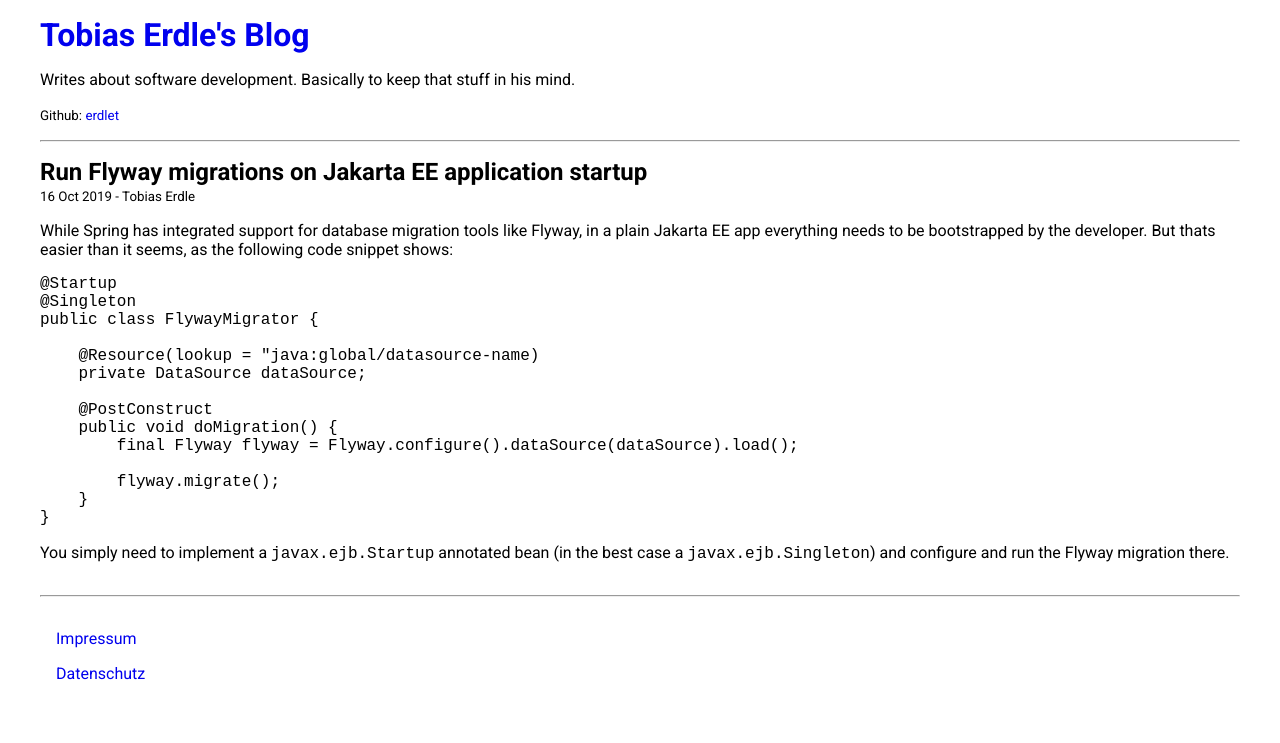
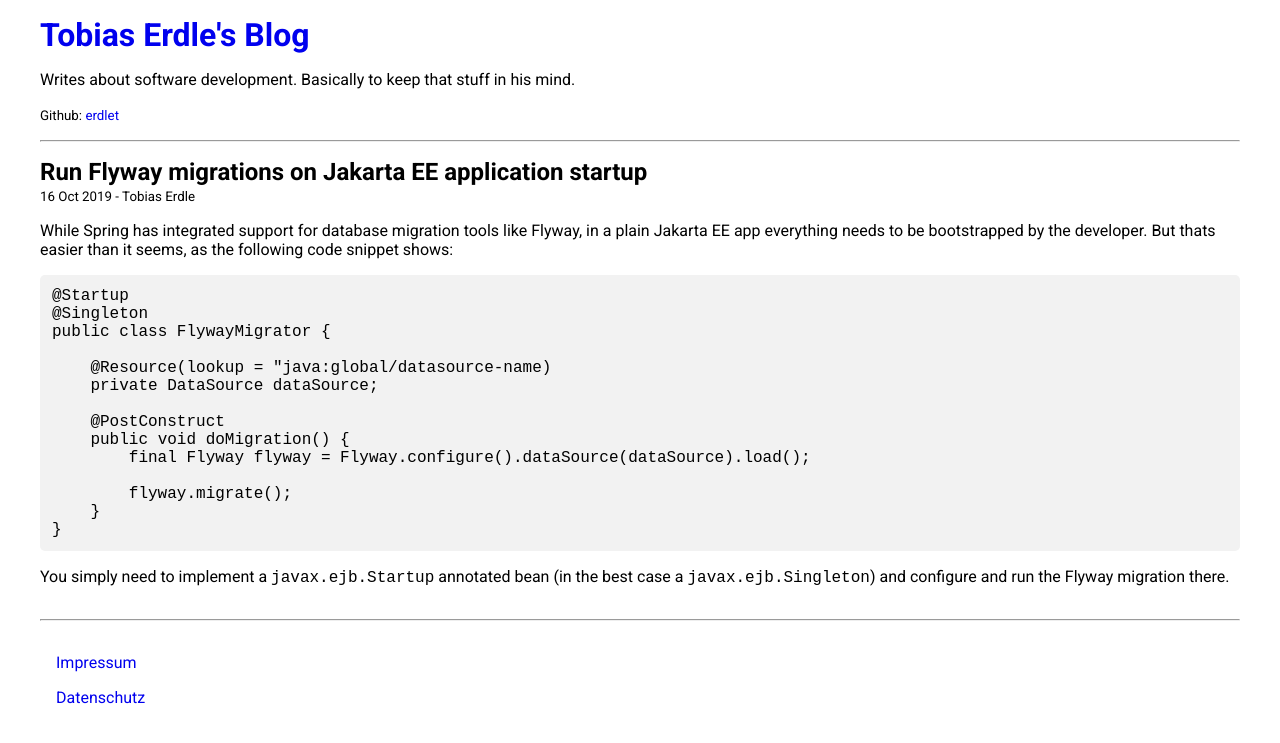
Before and after one commit to erdlet/erdlet.github.io, a Jekyll site: the page built from _posts/2019-10-16-flyway-on-jakarta-ee-app-startup.md, in a window 1280 px wide. Shown: the top 743 px of the page. Built offline with Jekyll 4.4.1, drawn with Linux system fonts in a browser that asks for light colours.

Commit message:
Style code blocks a little bit

```diff
--- a/assets/css/styles.css
+++ b/assets/css/styles.css
@@ -52,3 +52,10 @@
 a:visited {
     color: blue;
 }
+
+pre {
+    background-color: #f2f2f2;
+    padding:  .75rem;
+    white-space: pre-wrap;
+    border-radius: 5px;
+}
```
